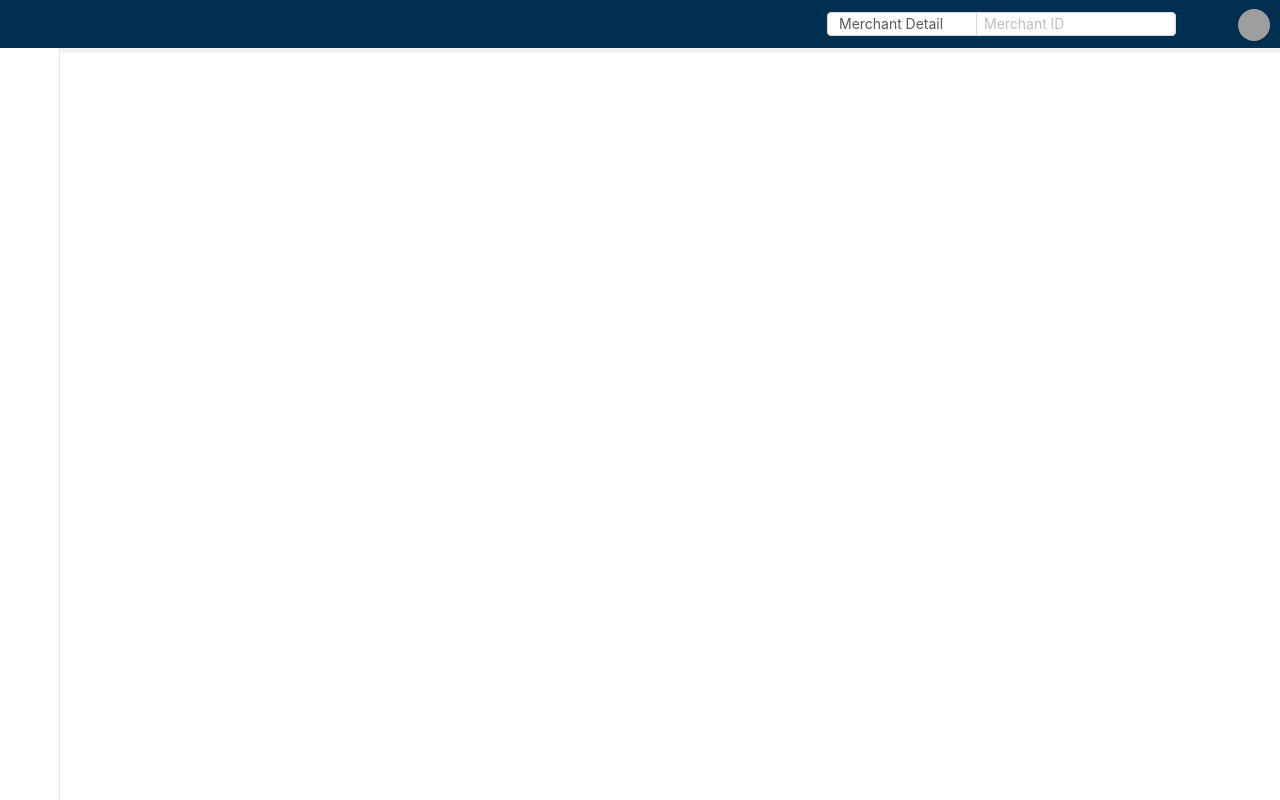
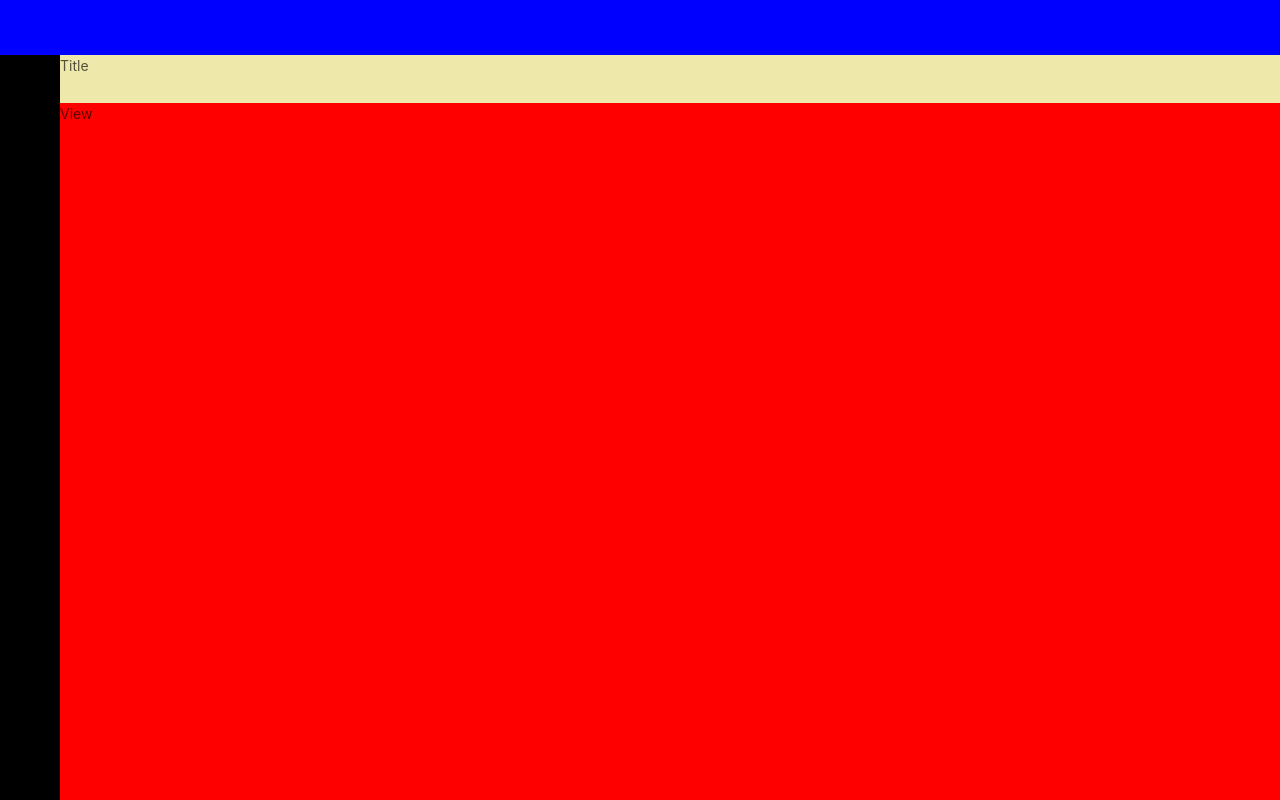
Before and after one commit to suchenge/represent, a Vue app: page /#/Module in a window 1280 px wide. Before the commit this address led to /#/. Built offline with nearby package versions, Linux system fonts and the light colour scheme; grey boxes are pictures that could not be loaded.

Commit message:
重构页面布局

```diff
--- a/src/App.vue
+++ b/src/App.vue
@@ -1,12 +1,20 @@
 <template>
 	<a-config-provider :locale="this.locale">
+		<div>
+			<div id="rp-system-header1" style="background-color:blue; height: 55px;" @click="changeMenu"></div>
+				<div id="rp-system-menu" style="background-color:black; width: 60px;"></div>
+				<div id="rp-system-content" style="background-color:purple; width: calc(100% - 60px); float: right;">
+					<div id="rp-system-title" style="background-color:palegoldenrod; height:48px;">Title</div>
+					<div id="rp-system-view" style="background-color:red; height: calc(100vh - 103px)">View</div>
+				</div>
+		</div>
 		<a-layout>
 			<Header/>
 			<a-layout>
 				<Menu/>
 				<a-layout-content id="rp-content">
 					<a-layout-content class="router-view">
-						<router-view src="DashBoard"></router-view>
+						<router-view src="./DashBoard"></router-view>
 					</a-layout-content>
 				</a-layout-content>
 			</a-layout>
@@ -26,6 +34,12 @@ export default {
 	components: {
 		Header, Menu
 	},
+	methods:{
+		changeMenu(){
+			document.getElementById("rp-system-menu").style.width = "250px";
+			document.getElementById("rp-system-content").style.width = "calc(100% - 250px)";
+		}
+	},
 	created() {
 		eventContainer.$on('changeLocale', locale => this.locale = this.locales[locale])
 	},
--- a/src/components/system/Header.vue
+++ b/src/components/system/Header.vue
@@ -1,6 +1,6 @@
 <template>
 	<div id="rp-system-header">
-		<a-layout-header >
+		<a-layout-header>
 			<a-row type="flex">
 				<a-col flex="auto">
 					<a-icon type="menu" @click="toggleCollapsedMenu"/>
--- a/src/views/system/Module.vue
+++ b/src/views/system/Module.vue
@@ -38,7 +38,7 @@ export default {
 			data,
 			columns,
 			paginationOptions:{
-				defaultPageSize: 20,
+				defaultPageSize: 40,
 			},
 			contextMenuItems:[
 				{name: "添加", icon: "file-add", value:"add"},
```
